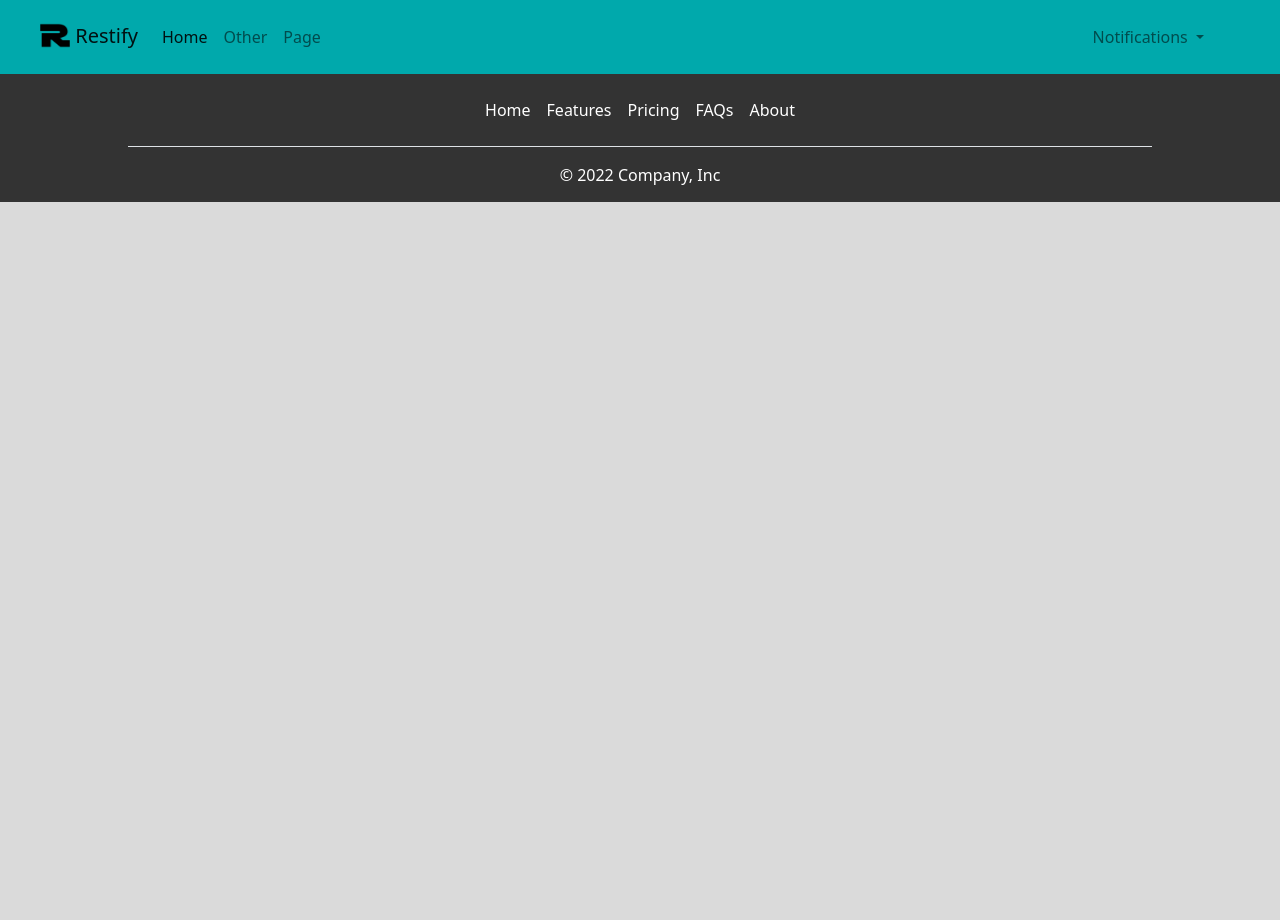
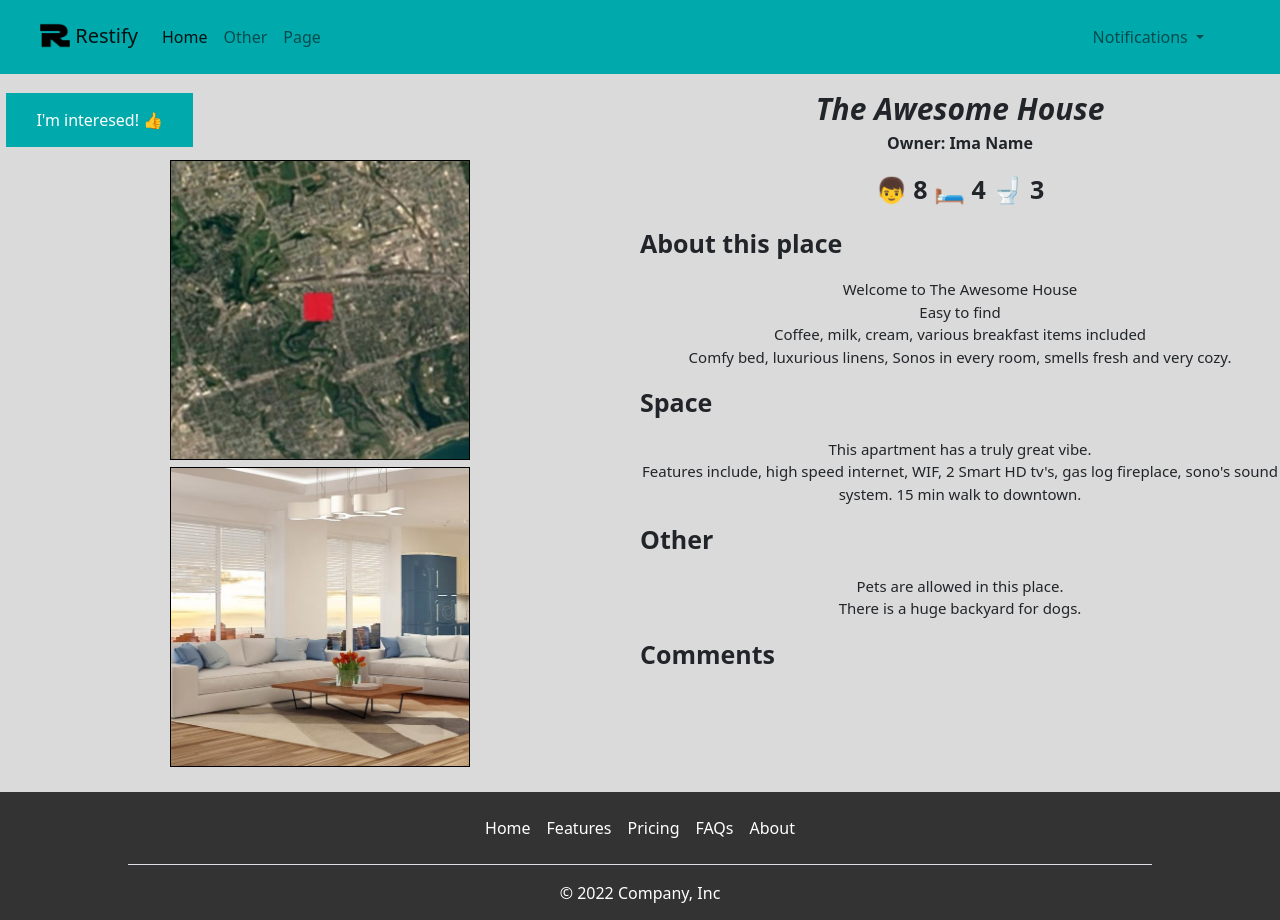
Before and after one commit to gtz666/CSC309-Project, a plain HTML site: page P1/property_renter.html in a window 1280 px wide. Before the commit the page ends 800 px from the top, so only its background shows below. Drawn offline with nearby package versions, Linux system fonts and the light colour scheme.

Commit message:
renter view
Signed-off-by: Tingzhou Gu <tingzhou.gu@mail.utoronto.ca>

```diff
--- a/P1/property_renter.html
+++ b/P1/property_renter.html
@@ -92,7 +92,41 @@
     </nav>
 
     <!-- Body Part -->
+    <div class="property owner full-page">
+      <!-- Pics on the left, info on the right for pc viewport. Top-Bottom for mobile viewport -->
+      <div class="view_pics">
+        <a class="button" href="#">I'm interesed! &#128077;</a>
+        <div class="map-sec">
+          <img class="map" src="images/google_map.jpg" alt="map-pic">
+        </div>
 
+        <div class="pic-sec">
+          <img class="inside" src="images/property_inside.jpg" alt="inside-pic">
+        </div>
+      </div>
+      <div class="info">
+        <i class="title bold">The Awesome House</i>
+        <p class="name bold">Owner: Ima Name </p>
+
+        <p class="bed_bath_info bold">&#128102; 8 &#128719; 4 &#128701; 3</p>
+
+        <p class="sec_name bold">About this place</p>
+        <p class="sec_msg">Welcome to The Awesome House <br>
+          Easy to find<br>
+          Coffee, milk, cream, various breakfast items included<br>
+          Comfy bed, luxurious linens, Sonos in every room, smells fresh and very cozy.</p>
+
+        <p class="sec_name bold">Space</p>
+        <p class="sec_msg">This apartment has a truly great vibe.<br>
+          Features include, high speed internet, WIF, 2 Smart HD tv's, gas log fireplace, sono's sound system. 15 min walk to downtown.</p>
+
+        <p class="sec_name bold">Other</p>
+        <p class="sec_msg">Pets are allowed in this place.<br>
+          There is a huge backyard for dogs.</p>
+
+        <p class="sec_name bold">Comments</p>
+      </div>
+    </div>
 
     <footer class="footer py-3">
       <ul
```
